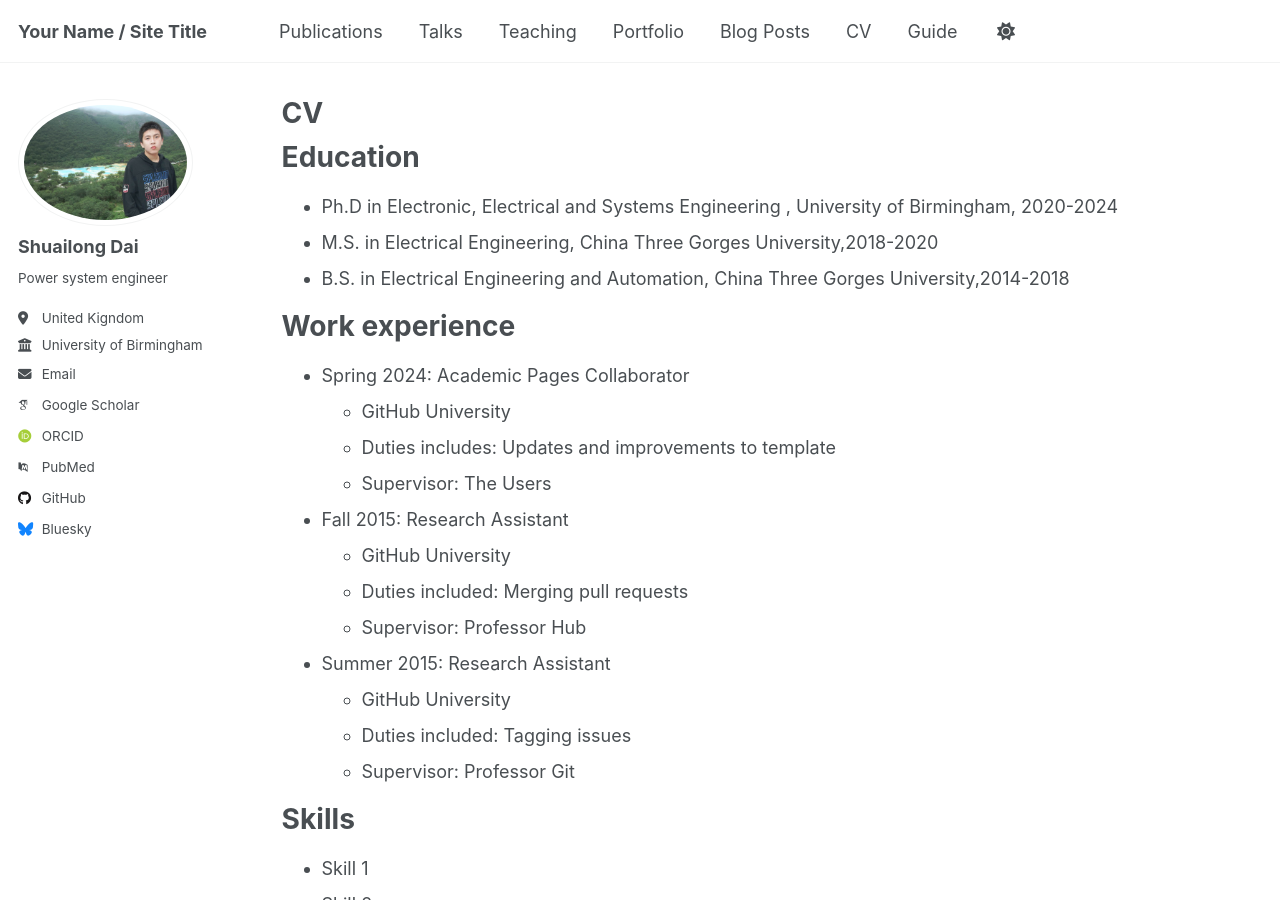
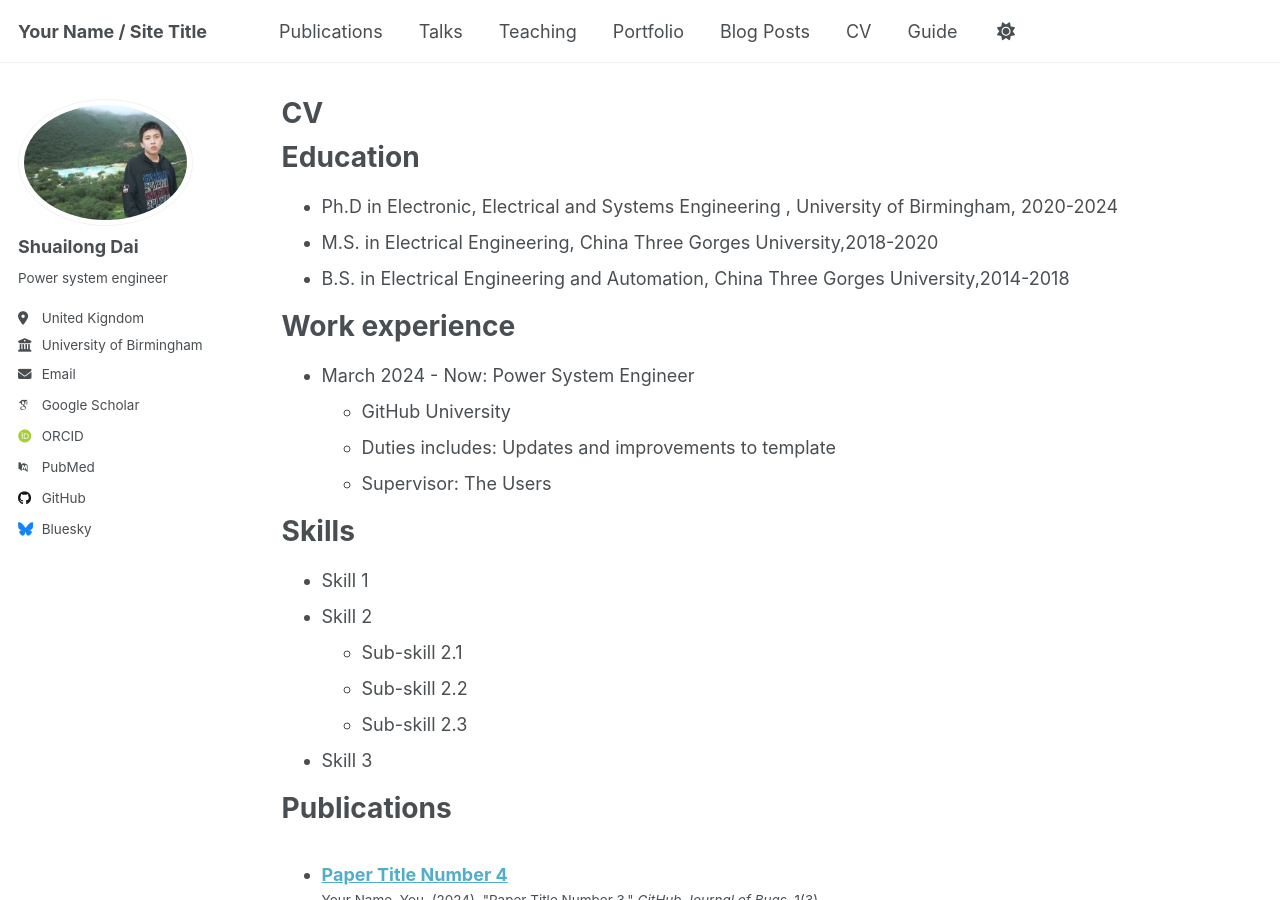
Before and after one commit to ShuailongDai/ShuailongDai.github.io, a Jekyll site: the page built from _pages/cv.md, in a window 1280 px wide and 900 px high. Built offline with Jekyll 4.4.1, drawn with Linux system fonts in a browser that asks for light colours; some web fonts are replaced.

Commit message:
Update cv.md

```diff
--- a/_pages/cv.md
+++ b/_pages/cv.md
@@ -17,20 +17,12 @@ Education
 
 Work experience
 ======
-* Spring 2024: Academic Pages Collaborator
+* March 2024 - Now: Power System Engineer
   * GitHub University
   * Duties includes: Updates and improvements to template
   * Supervisor: The Users
 
-* Fall 2015: Research Assistant
-  * GitHub University
-  * Duties included: Merging pull requests
-  * Supervisor: Professor Hub
 
-* Summer 2015: Research Assistant
-  * GitHub University
-  * Duties included: Tagging issues
-  * Supervisor: Professor Git
 
 Skills
 ======
```
